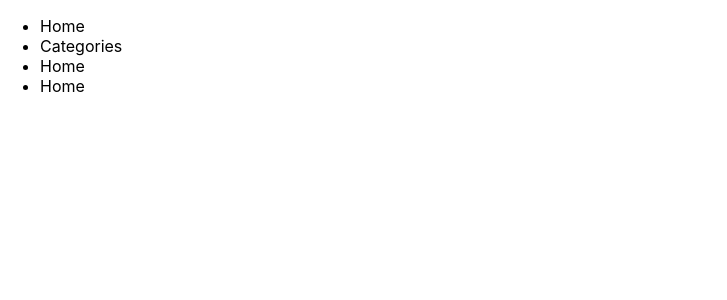
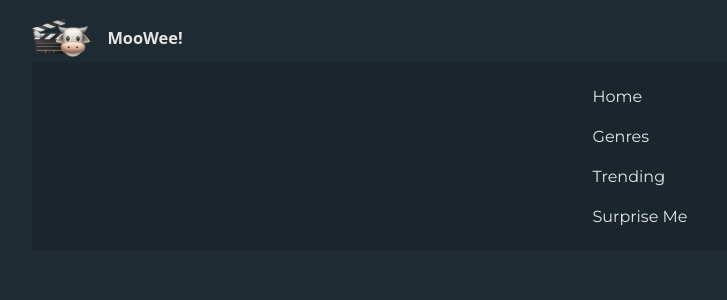
Before and after one commit to Airidc/Mooweee, a React (Create React App) app: page / in a window 1280 px wide. Shown: the top 300 px of the page, without its empty margins (0-727 px from the left). Built offline with nearby package versions, Linux system fonts and the light colour scheme.

Commit message:
Added Header draft and store changes

```diff
--- a/public/index.html
+++ b/public/index.html
@@ -24,7 +24,7 @@
       work correctly both with client-side routing and a non-root public URL.
       Learn how to configure a non-root public URL by running `npm run build`.
     -->
-    <title>React App</title>
+    <title>🐮🎬Mooweee</title>
   </head>
   <body>
     <noscript>You need to enable JavaScript to run this app.</noscript>
--- a/src/components/App.tsx
+++ b/src/components/App.tsx
@@ -3,18 +3,13 @@ import { BrowserRouter as Router, Route } from "react-router-dom";
 import { Provider } from "react-redux";
 import { store } from "../store/store";
 
+import Header from "./shared/Header";
+
 function App() {
   return (
     <Provider store={store}>
       <Router>
-        <header className="header">
-          <ul className="header--list">
-            <li className="header--list--item">Home</li>
-            <li className="header--list--item">Categories</li>
-            <li className="header--list--item">Home</li>
-            <li className="header--list--item">Home</li>
-          </ul>
-        </header>
+        <Header></Header>
         <div className="content"></div>
       </Router>
     </Provider>
--- /dev/null
+++ b/src/components/shared/Header.tsx
@@ -0,0 +1,52 @@
+import React, { ReactElement } from "react";
+
+import logo from "../../assets/icons/logo.svg";
+
+export default function Header(): ReactElement {
+  const toggleOpen = (e: React.MouseEvent) => {
+    console.log(e);
+    let menuElem = document.querySelector(".nav");
+
+    if (!menuElem) return;
+
+    if (menuElem.classList.value.indexOf("hide-mobile") < 0) {
+      // close menu
+      menuElem.classList.add("hide-mobile");
+      e.preventDefault();
+    } else {
+      menuElem.classList.remove("hide-mobile");
+      e.preventDefault();
+    }
+  };
+
+  return (
+    <>
+      <header className="header">
+        <div className="logo">
+          <img src={logo} alt="logo" />
+          <h3 className="logo--text">MooWee!</h3>
+        </div>
+        <div className="nav--hamburger hide-desktop">
+          <svg
+            className="nav--hamburger-icon"
+            height="24"
+            viewBox="0 -1 24 24"
+            width="24"
+            xmlns="http://www.w3.org/2000/svg"
+            onClick={toggleOpen}
+          >
+            <path d="M4 5h16a1 1 0 0 1 0 2H4a1 1 0 1 1 0-2zm0 6h16a1 1 0 0 1 0 2H4a1 1 0 0 1 0-2zm0 6h16a1 1 0 0 1 0 2H4a1 1 0 0 1 0-2z" />
+          </svg>
+        </div>
+        <nav className="nav show-desktop hide-mobile">
+          <ul className="nav--list">
+            <li className="nav--list--item">Home</li>
+            <li className="nav--list--item">Genres</li>
+            <li className="nav--list--item">Trending</li>
+            <li className="nav--list--item">Surprise Me</li>
+          </ul>
+        </nav>
+      </header>
+    </>
+  );
+}
--- a/src/index.tsx
+++ b/src/index.tsx
@@ -3,6 +3,7 @@ import ReactDOM from "react-dom";
 import "./index.css";
 import App from "./components/App";
 import * as serviceWorker from "./serviceWorker";
+import "./style/site-styles.scss";
 
 ReactDOM.render(
   <React.StrictMode>
--- /dev/null
+++ b/src/store/initial-state.ts
@@ -0,0 +1,95 @@
+export interface TmdbState {
+  genres: Genre[];
+  imageUrl: string;
+  apiUrl: string;
+  apiKey: string;
+}
+
+export interface Genre {
+  id: number;
+  name: string;
+}
+
+export const tmdbInitialState: TmdbState = {
+  genres: [
+    {
+      id: 28,
+      name: "Action",
+    },
+    {
+      id: 12,
+      name: "Adventure",
+    },
+    {
+      id: 16,
+      name: "Animation",
+    },
+    {
+      id: 35,
+      name: "Comedy",
+    },
+    {
+      id: 80,
+      name: "Crime",
+    },
+    {
+      id: 99,
+      name: "Documentary",
+    },
+    {
+      id: 18,
+      name: "Drama",
+    },
+    {
+      id: 10751,
+      name: "Family",
+    },
+    {
+      id: 14,
+      name: "Fantasy",
+    },
+    {
+      id: 36,
+      name: "History",
+    },
+    {
+      id: 27,
+      name: "Horror",
+    },
+    {
+      id: 10402,
+      name: "Music",
+    },
+    {
+      id: 9648,
+      name: "Mystery",
+    },
+    {
+      id: 10749,
+      name: "Romance",
+    },
+    {
+      id: 878,
+      name: "Science Fiction",
+    },
+    {
+      id: 10770,
+      name: "TV Movie",
+    },
+    {
+      id: 53,
+      name: "Thriller",
+    },
+    {
+      id: 10752,
+      name: "War",
+    },
+    {
+      id: 37,
+      name: "Western",
+    },
+  ],
+  imageUrl: "https://image.tmdb.org/t/p/original",
+  apiUrl: "https://api.themoviedb.org/3",
+  apiKey: process.env.REACT_APP_API_KEY as string,
+};
--- a/src/store/store.ts
+++ b/src/store/store.ts
@@ -2,20 +2,24 @@ import { combineReducers, compose } from "redux";
 import { createStore, applyMiddleware } from "redux";
 import thunk from "redux-thunk";
 
-const tmdbInitialState = {
-  imageUrl: "https://image.tmdb.org/t/p/original",
-  apiUrl: "https://api.themoviedb.org/3",
-  apiKey: process.env.REACT_APP_API_KEY,
-};
+import { tmdbInitialState, TmdbState } from "./initial-state";
 
-export const tmdbReducer = (state = tmdbInitialState, action: any) => {
+export interface IAction<A, P> {
+  type: A;
+  payload: P;
+}
+
+export const tmdbReducer = (
+  state = tmdbInitialState,
+  action: IAction<any, TmdbState>
+): TmdbState | {} => {
   switch (action.type) {
     default:
       return state;
   }
 };
 
-const rootReducer = combineReducers({ tmdbReducer });
+const rootReducer = combineReducers({ tmdb: tmdbReducer });
 
 const enhancers = compose(
   applyMiddleware(thunk),
--- a/src/style/components/_global.scss
+++ b/src/style/components/_global.scss
@@ -13,13 +13,10 @@ html {
 html,
 body,
 #root {
-  height: 100%;
-  min-height: 100vh;
+  // height: 100%;
   padding: 0;
-  width: 100%;
-  // min-width: 100vw;
-  @include background-pattern;
-  margin: 0px;
+  // width: 100%;
+  margin: 0;
 }
 
 body,
@@ -28,6 +25,7 @@ body,
   background-color: $background-site;
   color: $text-main;
   display: flex;
+  flex-direction: column;
   font-family: $font-base;
   font-size: $font-size-base;
   line-height: $line-height;
--- a/src/style/components/_logo.scss
+++ b/src/style/components/_logo.scss
@@ -1,28 +1,25 @@
 .logo {
-  width: 20%;
-  height: 25%;
-  margin-left: auto;
-  max-height: 100px;
-  justify-self: center;
+  width: 50%;
+  height: 100%;
+  // margin-left: auto;
+  // justify-self: center;
+  // align-self: center;
+
+  cursor: pointer;
+  display: flex;
+  flex-direction: row;
+  justify-content: left;
   align-self: center;
 
-  @media only screen and (min-width: 650px) {
-    // height: 25%;
-    margin-left: unset;
-    display: flex;
-    flex-direction: row;
-    justify-content: center;
-    align-self: center;
-  }
+  // @media only screen and (min-width: 650px) {
+  // }
 
   &--text {
-    display: none;
+    cursor: pointer;
 
-    @media only screen and (min-width: 650px) {
-      display: flex;
-      padding-left: 1em;
-      align-self: center;
-      color: $text-main;
-    }
+    display: flex;
+    padding-left: 1em;
+    align-self: center;
+    color: $text-main;
   }
 }
--- a/src/style/components/_nav.scss
+++ b/src/style/components/_nav.scss
@@ -4,7 +4,14 @@
   justify-self: center;
   height: 50%;
 
-  position: relative;
+  flex-grow: 1;
+  // position: absolute;
+  // right: 5%;
+  // top: 50%;
+  height: 100%;
+  padding: 1em;
+
+  background-color: $dark-contrast;
 
   color: $text-main;
   font-family: "Montserrat", sans-serif;
@@ -19,27 +26,26 @@
   }
 
   &--hamburger {
+    display: flex;
+    justify-content: flex-end;
     fill: $purple;
-    order: 99;
-    align-self: flex-end;
-    background-color: $background-contrast;
-
-    border: 1px solid $purple;
-    border-radius: 30%;
-    padding: 1em;
-    margin-top: 1em;
+    width: 50%;
+    // order: 99;
+    align-self: center;
+    justify-self: flex-end;
+    // background-color: $background-contrast;
   }
 
-  &-list {
+  &--list {
     display: flex;
     width: auto;
     flex-direction: column;
     justify-items: center;
 
-    background-color: $background-site;
+    background-color: $dark-contrast;
+    // background-color: $background-site;
     margin: auto;
-    padding: 1em 2em;
-    border-radius: $radius;
+    // border-radius: $radius;
 
     @media only screen and (min-width: 650px) {
       position: unset;
--- a/src/style/site-styles.scss
+++ b/src/style/site-styles.scss
@@ -3,4 +3,4 @@
 @import "base/config", "base/colors", "mixins/mixins", "vendor/normalize";
 
 @import "components/global", "components/content", "components/logo",
-  "components/nav", "components/header", "components/scrollable";
+  "components/header", "components/nav", "components/scrollable";
```
Also changed, not shown: src/assets/icons/logo.svg (added).
